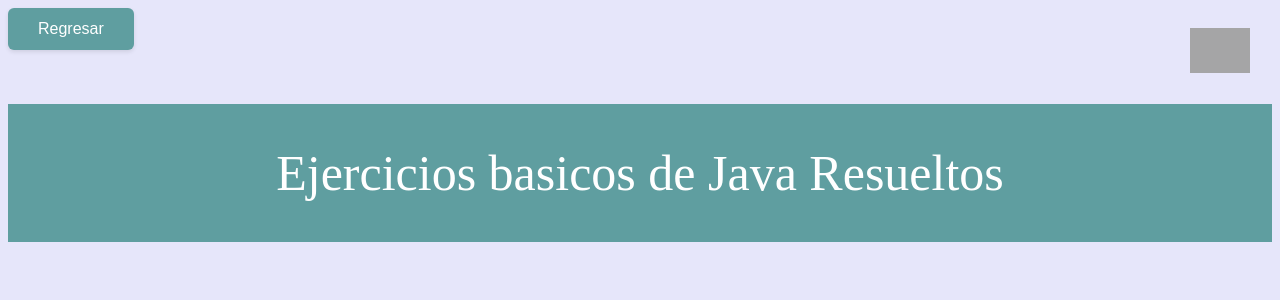
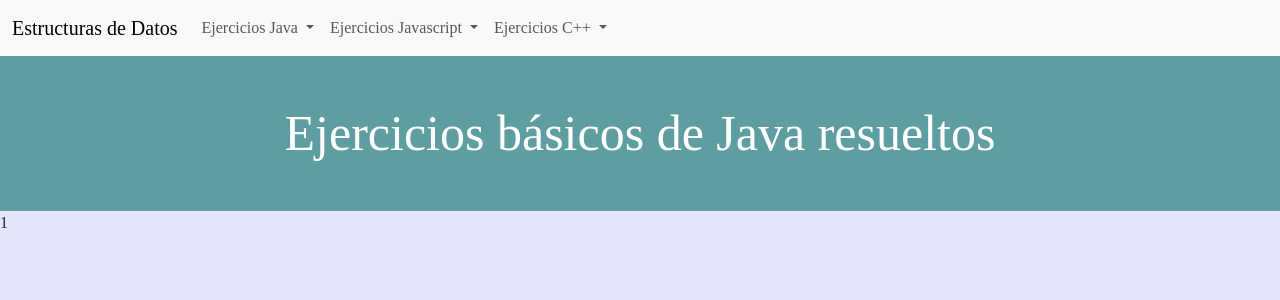
Before and after one commit to kyouma095/Proyecto-portafolio-digital, a PHP site: page /java_basicos.php in a window 1280 px wide. Shown: the top 300 px of the page. Run offline with PHP 8.4, Linux system fonts and the light colour scheme; grey boxes are pictures that could not be loaded.

Commit message:
Agregue el navbar a todos las pantallas

```diff
--- a/java_basicos.php
+++ b/java_basicos.php
@@ -1,3 +1,6 @@
+<?php
+include('menu.php');
+ ?>
 <!DOCTYPE html>
 <html>
 <head>
@@ -49,19 +52,9 @@
 	</style>
 </head>
 <body>
-
-<a href="index.php">
-  <button>Regresar</button>
-</a>
-<br><br>
-<img src="https://cdn.jsdelivr.net/gh/devicons/devicon/icons/java/java-original.svg" alt="Logo Java" class="language-logo">
-<br><br>
 <header>
-	Ejercicios basicos de Java Resueltos
-
-</header>
-
-
-
+	Ejercicios básicos de Java resueltos
+</header>1
+<script src="https://cdn.jsdelivr.net/npm/bootstrap@5.3.0/dist/js/bootstrap.bundle.min.js"></script>
 </body>
 </html>
--- /dev/null
+++ b/menu.php
@@ -0,0 +1,95 @@
+<!DOCTYPE html>
+<html>
+<head>
+	<meta charset="utf-8">
+	<meta name="viewport" content="width=device-width, initial-scale=1">
+	<title></title>
+</head>
+<body>
+<link href="https://cdnjs.cloudflare.com/ajax/libs/bootstrap/5.3.2/css/bootstrap.min.css" rel="stylesheet">
+
+	<style>
+
+		h2{
+			text-align: center;
+			font-size: 50px;
+		}
+
+		body{
+			background: aliceblue;
+			font-family: Times new roman;
+		}
+
+
+
+	</style>
+</head>
+<body>
+
+<nav class="navbar navbar-expand-lg bg-body-tertiary">
+  <div class="container-fluid">
+    <a class="navbar-brand" href="index.php">Estructuras de Datos</a>
+    <button class="navbar-toggler" type="button" data-bs-toggle="collapse" data-bs-target="#navbarSupportedContent" aria-controls="navbarSupportedContent" aria-expanded="false" aria-label="Toggle navigation">
+      <span class="navbar-toggler-icon"></span>
+    </button>
+    <div class="collapse navbar-collapse" id="navbarSupportedContent">
+      <ul class="navbar-nav me-auto mb-2 mb-lg-0">
+
+        <!-- Dropdown de Ejercicios Java -->
+        <li class="nav-item dropdown">
+          <a class="nav-link dropdown-toggle" href="#" role="button" data-bs-toggle="dropdown" aria-expanded="false">
+            Ejercicios Java
+          </a>
+          <ul class="dropdown-menu">
+            <li><a class="dropdown-item" href="java_basicos.php">Basicos</a></li>
+            <li><a class="dropdown-item" href="java_propuestas.php">Propuestos</a></li>
+            <li><a class="dropdown-item" href="Java_condicionales_resueltos.php">Condiciones</a></li>
+            <li><a class="dropdown-item" href="java_for.php">For</a></li>
+            <li><a class="dropdown-item" href="java_while.php">While</a></li>
+            <li><a class="dropdown-item" href="java_do_while.php">Do while</a></li>
+            <li><a class="dropdown-item" href="java_arreglos.php">Arreglos</a></li>
+          </ul>
+        </li>
+
+        <li class="nav-item dropdown">
+          <a class="nav-link dropdown-toggle" href="#" role="button" data-bs-toggle="dropdown" aria-expanded="false">
+            Ejercicios Javascript
+          </a>
+          <ul class="dropdown-menu">
+            <li><a class="dropdown-item" href="#">Basicos</a></li>
+            <li><a class="dropdown-item" href="#">Propuestos</a></li>
+            <li><a class="dropdown-item" href="#">Condiciones</a></li>
+            <li><a class="dropdown-item" href="#">For</a></li>
+            <li><a class="dropdown-item" href="#">While</a></li>
+            <li><a class="dropdown-item" href="#">Do while</a></li>
+          </ul>
+        </li>
+
+        <!-- Puedes agregar más dropdowns aquí -->
+        <li class="nav-item dropdown">
+          <a class="nav-link dropdown-toggle" href="#" role="button" data-bs-toggle="dropdown" aria-expanded="false">
+            Ejercicios C++
+          </a>
+          <ul class="dropdown-menu">
+            <li><a class="dropdown-item" href="ejercicios_c++_basicos.php">Basicos</a></li>
+            <li><a class="dropdown-item" href="c++_propuestas.php">Propuestos</a></li>
+            <li><a class="dropdown-item" href="c++_condicionales.php">Condicionales</a></li>
+             <li><a class="dropdown-item" href="c++_for.php">For</a></li>
+             <li><a class="dropdown-item" href="c++_while.php">While</a></li>
+             <li><a class="dropdown-item" href="c++_do_while.php">Do while</a></li>
+          </ul>
+        </li>
+
+      </ul>
+    </div>
+  </div>
+</nav>
+
+<style>
+	.navbar{
+		background-color:;
+	}
+</style>
+
+</body>
+</html>
```
Also changed, not shown: Java.php (deleted, +0 -11 lines), Java_condicionales_resueltos.php (+5 -6 lines), c++_condicionales.php (+6 -6 lines), c++_do_while.php (+6 -6 lines), c++_for.php (+6 -6 lines), c++_propuestas.php (+6 -6 lines), c++_while.php (+6 -6 lines), ejercicios_c++_basicos.php (+6 -6 lines), goku.php (deleted, +0 -11 lines), java_arreglos.php (+5 -6 lines), java_do_while.php (+5 -6 lines), java_for.php (+6 -6 lines), java_propuestas.php (+4 -6 lines), java_while.php (+12 -6 lines), 1 more files.
